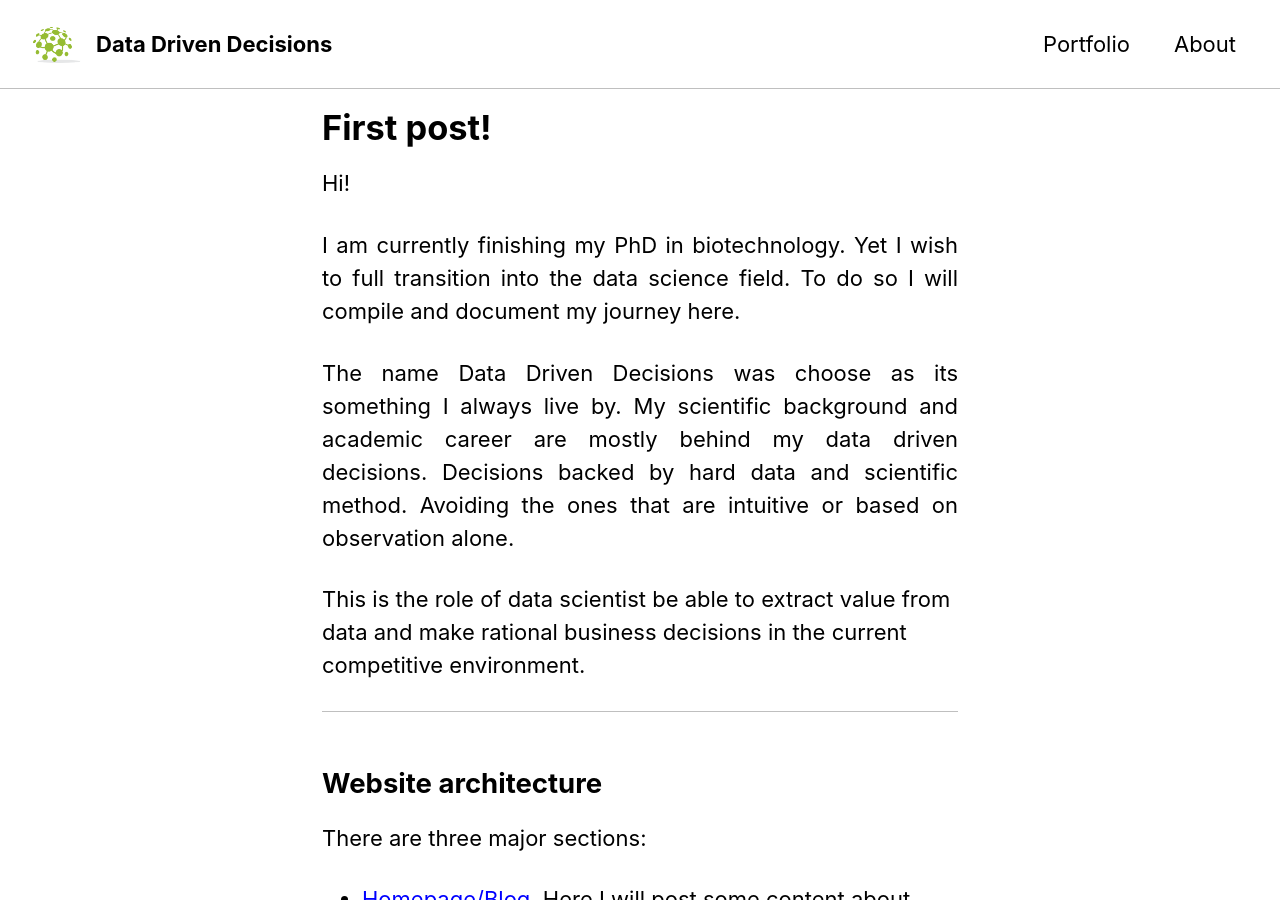
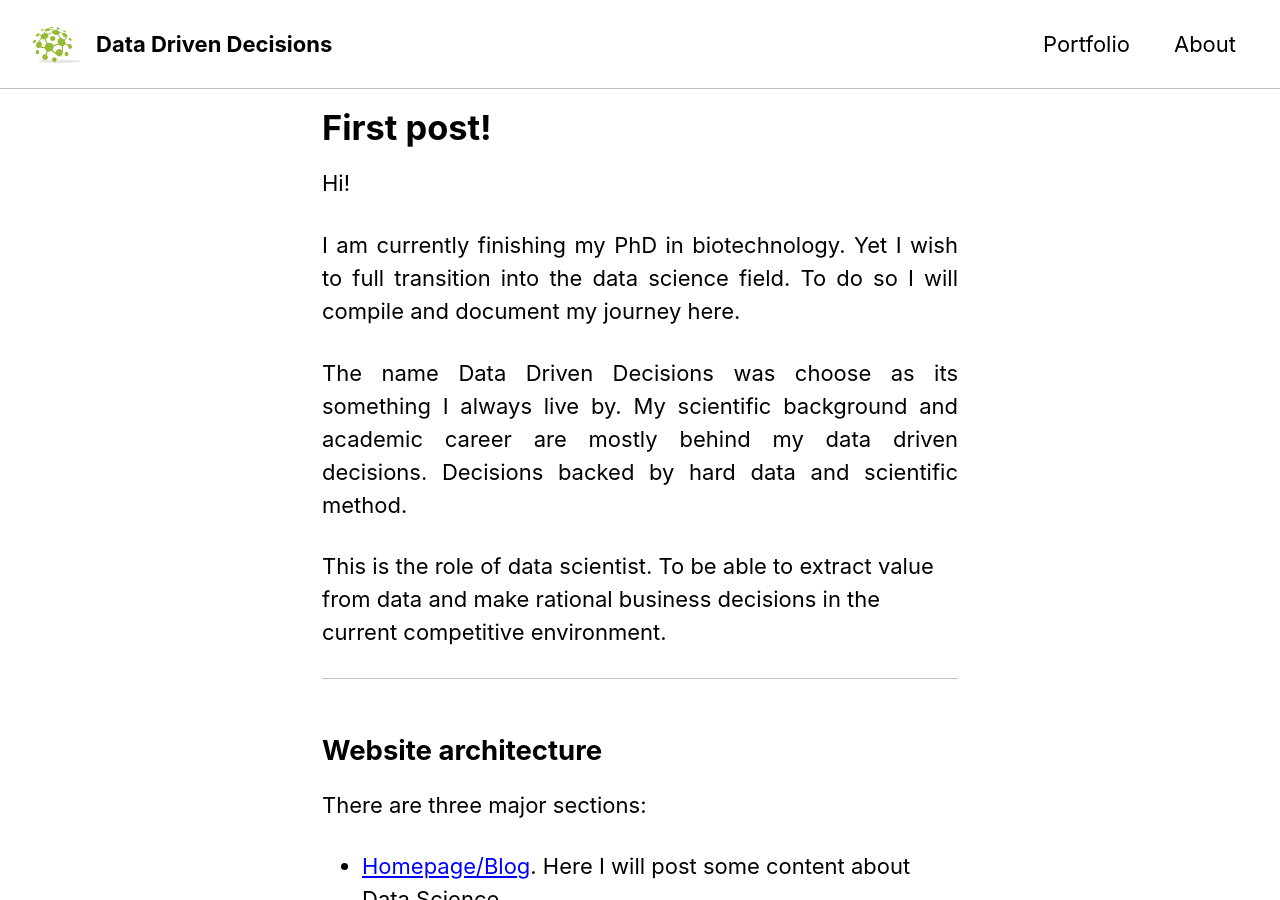
Before and after one commit to vidigaljoao/vidigaljoao.github.io, a Jekyll site: the page built from _posts/2019-08-01-first-entry.md, in a window 1280 px wide and 900 px high. Built offline with Jekyll 4.4.1, drawn with Linux system fonts in a browser that asks for light colours; cached includes are drawn as plain includes; nearby versions of some CDN libraries.

Commit message:
Review layout

```diff
--- a/_posts/2019-08-01-first-entry.md
+++ b/_posts/2019-08-01-first-entry.md
@@ -11,9 +11,9 @@ Hi!
 <p style='text-align: justify;'> I am currently finishing my PhD in biotechnology. Yet I wish to full transition into the data science field.
 To do so I will compile and document my journey here.</p>
 
-<p style='text-align: justify;'> The name Data Driven Decisions was choose as its something I always live by. My scientific background and academic career  are mostly behind my data driven decisions. Decisions backed by hard data and scientific method. Avoiding the ones that are intuitive or based on observation alone.</p>
+<p style='text-align: justify;'> The name Data Driven Decisions was choose as its something I always live by. My scientific background and academic career  are mostly behind my data driven decisions. Decisions backed by hard data and scientific method. </p>
 
-This is the role of data scientist be able to extract value from data and make rational business decisions in the current competitive environment.
+This is the role of data scientist. To be able to extract value from data and make rational business decisions in the current competitive environment.
 
 ___
 
```
